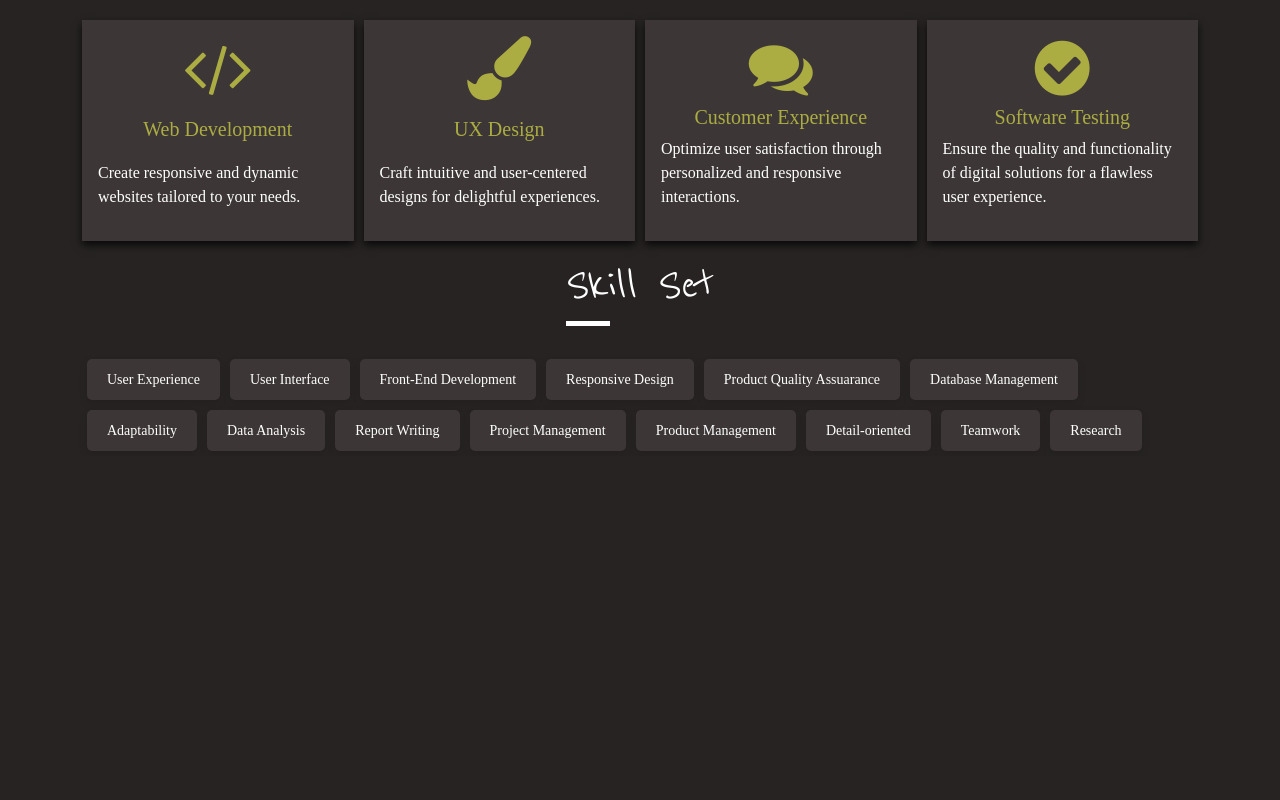
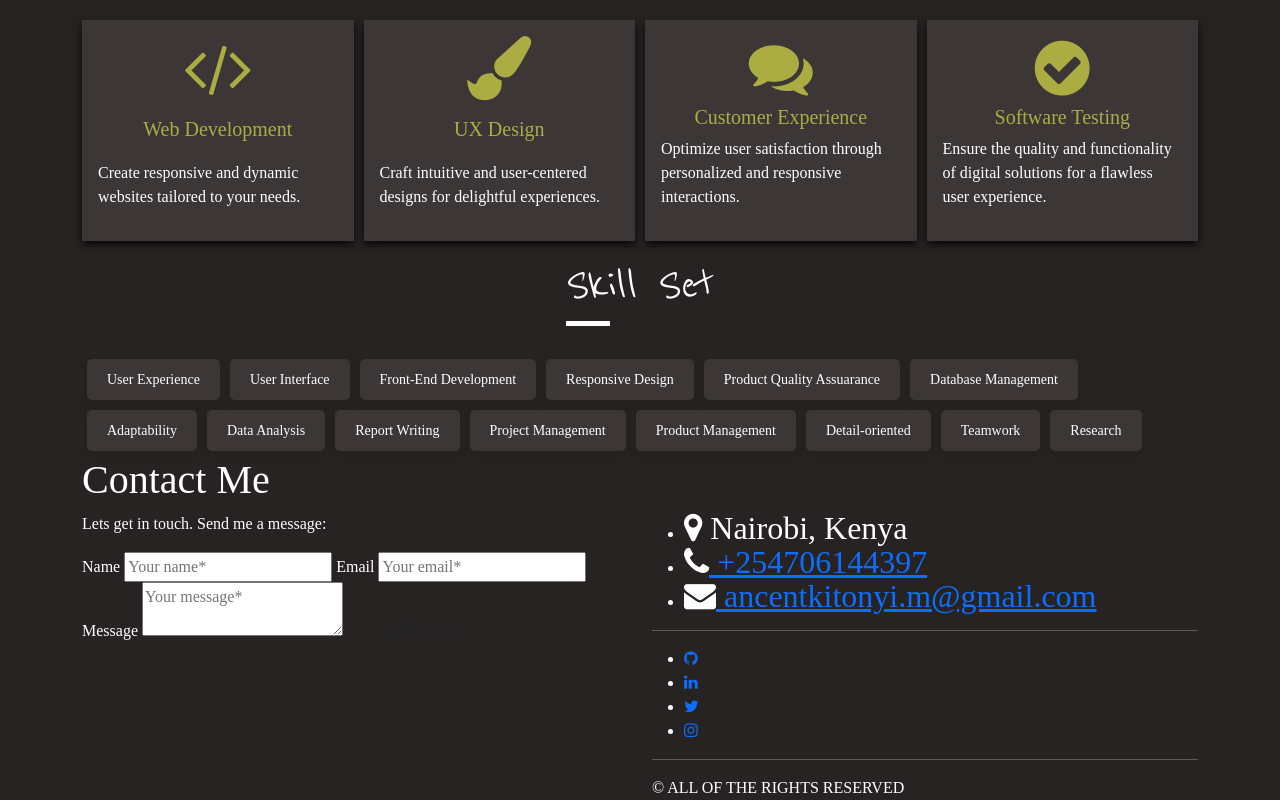
Before and after one commit to ancentkitonyi/portfolio, a plain HTML site: page index.html in a window 1280 px wide. Shown: the part 1373-2173 px from the top of the page. Before the commit the page ends 1829 px from the top, so only its background shows below. Drawn offline with nearby package versions, Linux system fonts and the light colour scheme.

Commit message:
added the contact section

```diff
--- a/index.html
+++ b/index.html
@@ -118,6 +118,57 @@
         </div>
     </section>
 
+    <section id="contacts" class="contacts">
+        <div class="container">
+            <div class="col-md-6 contact-heading">
+                <h1>Contact Me</h1>
+            </div>
+            <div class="row">
+                <div class="col-md-6 contact-form" id="contact-form">
+                    <p>Lets get in touch. Send me a message:</p>
+                    <form method="POST" action="https://formspree.io/ancentkitonyi.m@gmail.com">
+                        <label for="name">Name</label>
+                        <input class="form-input" name="name" type="text" placeholder="Your name*" required="required">
+
+                        <label for="email">Email</label>
+                        <input class="form-input" type="email" name="email" placeholder="Your email*" required="required">
+
+                        <label for="message">Message</label>
+                        <textarea class="form-input message" name="message" placeholder="Your message*" required="required"></textarea>
+
+                        <button class="btn sendBtn" id="submit" type="submit" value="SEND">
+                            <i class="fa fa-paper-plane"></i> SEND
+                        </button>
+                    </form>
+                </div>
+                <div class="col-md-6 direct-contact">
+                    <ul class="contact-list">
+                        <li class="list-item"><i class="fa fa-map-marker fa-2x"><span class="contact-text place"> Nairobi, Kenya</span></i></li>
+                        <li class="list-item"><i class="fa fa-phone fa-2x"><span class="contact-text phone"><a href="tel:1-212-555-5555" title="Give me a call"> +254706144397 </a></span></i></li>
+                        <li class="list-item"><i class="fa fa-envelope fa-2x"><span class="contact-text gmail"><a href="mailto:ancentkitonyi.m@gmail.com" title="Send me an email"> ancentkitonyi.m@gmail.com </a></span></i></li>
+                    </ul>
+                    <hr>
+                    <ul class="social-media-list">
+                        <li><a href="#" target="_blank" class="contact-icon">
+                        <i class="fa fa-github" aria-hidden="true"></i></a>
+                        </li>
+                        <li><a href="#" target="_blank" class="contact-icon">
+                        <i class="fa fa-linkedin" aria-hidden="true"></i></a>
+                        </li>
+                        <li><a href="#" target="_blank" class="contact-icon">
+                        <i class="fa fa-twitter" aria-hidden="true"></i></a>
+                        </li>
+                        <li><a href="#" target="_blank" class="contact-icon">
+                        <i class="fa fa-instagram" aria-hidden="true"></i></a>
+                        </li>
+                    </ul>
+                    <hr>
+                    <div class="copyright">&copy; ALL OF THE RIGHTS RESERVED</div>
+                </div>
+            </div>
+        </div>
+    </section>
+
     <script type="text/javascript" src="js/jquery-3.7.0.min.js"></script>
     <script type="text/javascript" src="js/myjs.js"></script>
 </body>
```
